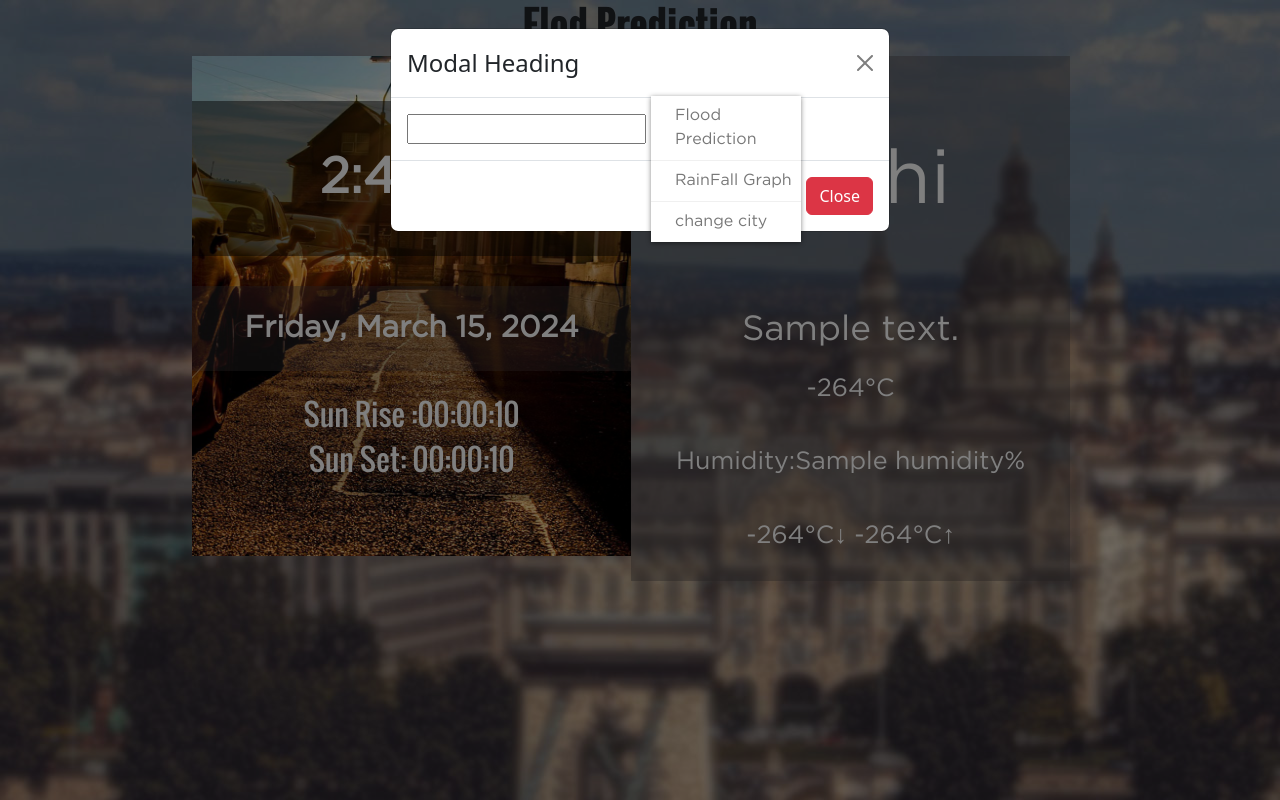
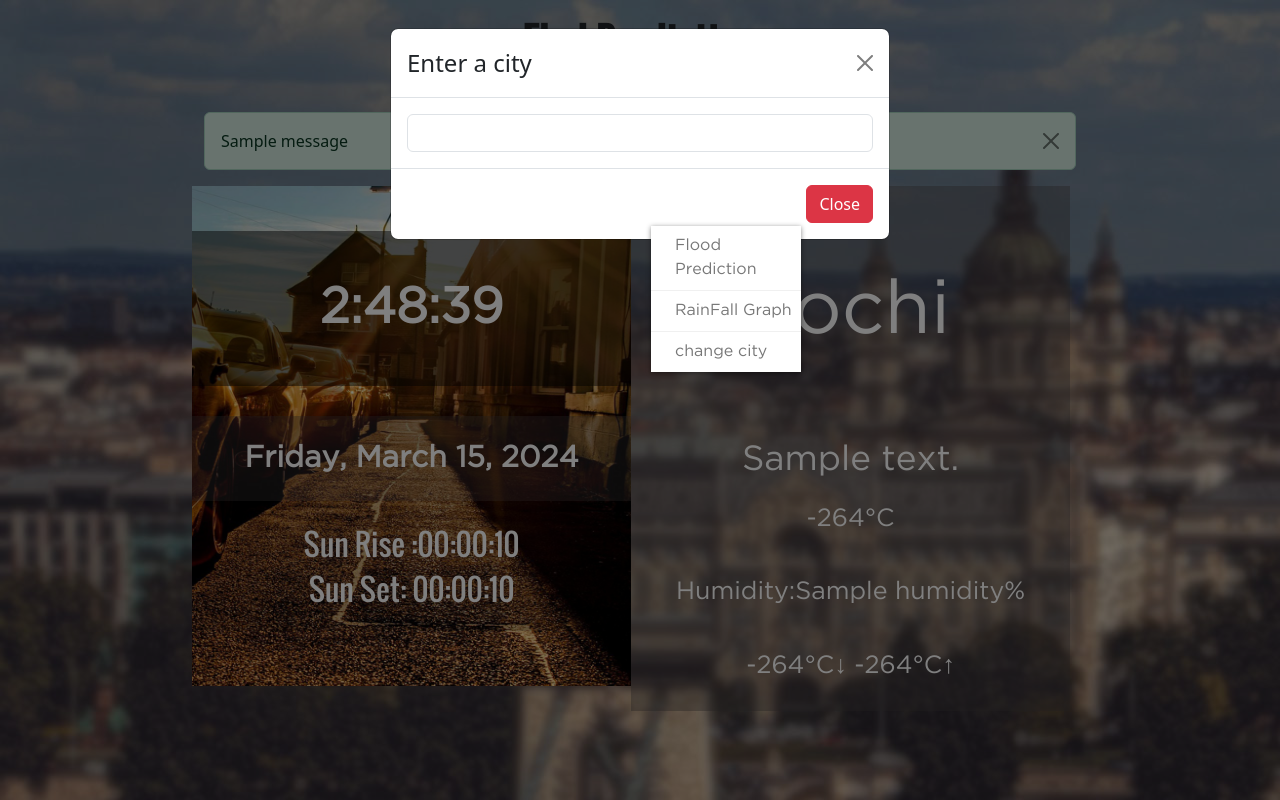
Before and after one commit to aswanth0123/Flood-prediction, a Django app: page / in a window 1280 px wide, after a click on "change city". Run offline with Django 5.2, Linux system fonts and the light colour scheme; tables that the repository leaves empty hold one stand-in row (values such as "Sample post"); one stand-in notice (Sample message) is shown; a database or web service that is not in the repository returns one stand-in record (values such as "Sample title"); data that the repository does not hold is empty.

Commit message:
some changes in index page

```diff
--- a/Flood_prediction/flood/views.py
+++ b/Flood_prediction/flood/views.py
@@ -8,11 +8,20 @@ from .graph import *
 import datetime
 def index(request):
     try:
+        if request.method=='POST':
+            city=request.POST['city']
+            try:
+                api_key='360e4bc3865e745ec844bd7ec054ca11'
+                url=f'https://api.openweathermap.org/data/2.5/weather?q={city_name}&appid={api_key}'
+            except:
+                city_name='kochi'
+                api_key='360e4bc3865e745ec844bd7ec054ca11'
+                url=f'https://api.openweathermap.org/data/2.5/weather?q={city_name}&appid={api_key}'
 
-
-        city_name='kochi'
-        api_key='360e4bc3865e745ec844bd7ec054ca11'
-        url=f'https://api.openweathermap.org/data/2.5/weather?q={city_name}&appid={api_key}'
+        else:
+            city_name='kochi'
+            api_key='360e4bc3865e745ec844bd7ec054ca11'
+            url=f'https://api.openweathermap.org/data/2.5/weather?q={city_name}&appid={api_key}'
         data=requests.get(url)
         weather_data = data.json()
         dt_object = datetime.datetime.fromtimestamp(weather_data['sys']['sunrise'])
@@ -34,6 +43,8 @@ def index(request):
         return render(request,'index.html',{'data':data})
 
     except:
+        messages.success(request,'please provide internet connection')
+
         return render(request,'index.html')
     # Display the weather details
 
--- a/Flood_prediction/templates/index.html
+++ b/Flood_prediction/templates/index.html
@@ -45,10 +45,19 @@ function checkTime(i) {
 </head>
 <body onload="startTime()">
 
-<h1>Flod Prediction</h1>
+<h1 class="mt-3">Flod Prediction</h1>
 
-<div class="content">
-
+<div class="content mt-5">
+  {% if messages %}
+  <div class="container">
+  <div class="alert alert-success alert-dismissible messages">
+      {% for message in messages %}
+      <button type="button" class="btn-close" data-bs-dismiss="alert"></button>
+      {{message}}
+    </div>
+       {% endfor %}
+  </div>
+  {% endif %}
 	<div class="place">
 
 		<div id="txt"></div>
@@ -167,13 +176,15 @@ function checkTime(i) {
 
         <!-- Modal Header -->
         <div class="modal-header">
-          <h4 class="modal-title">Modal Heading</h4>
+          <h4 class="modal-title">Enter a city</h4>
           <button type="button" class="btn-close" data-bs-dismiss="modal"></button>
         </div>
 
         <!-- Modal body -->
         <div class="modal-body">
-            <input type="text">
+          <form action="../city_change" method="post">
+            <input type="text" class="form-control" required name="city" >
+          </form>
         </div>
 
         <!-- Modal footer -->
```
Also changed, not shown: Flood_prediction/static/prediction/style.css (+10 -1 lines).
